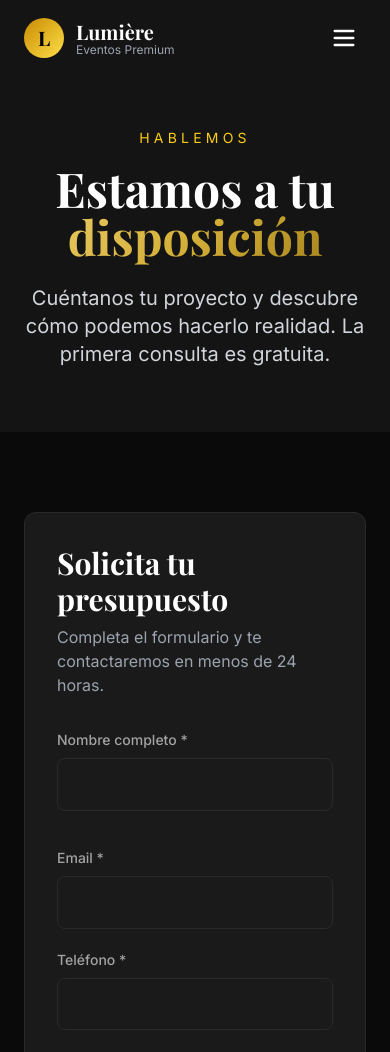
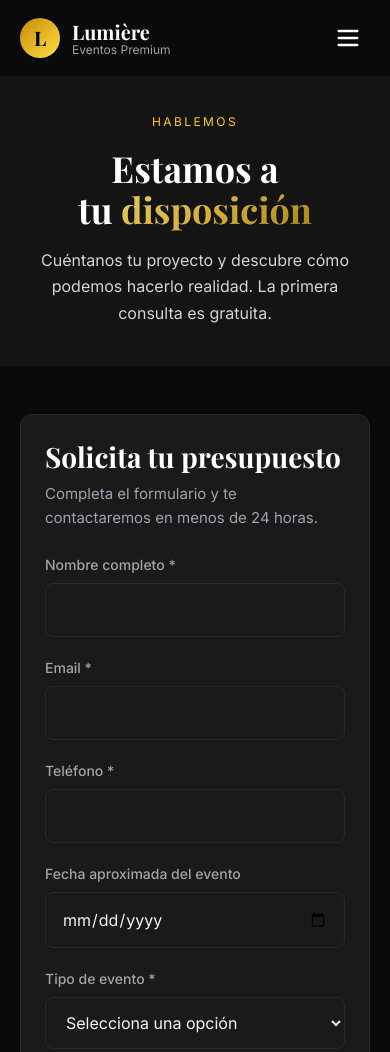
Before and after one commit to sebastianchavez/productora-eventos-01, a plain HTML site: page contacto.html in a window 390 px wide. Shown: the top 1052 px of the page. Drawn offline with nearby package versions, Linux system fonts and the light colour scheme.

Commit message:
fix responsive

```diff
--- a/contacto.html
+++ b/contacto.html
@@ -28,7 +28,7 @@
   <div id="navbar-container"></div>
 
   <!-- HERO -->
-  <section class="pt-32 pb-16 px-6 bg-[#141414] text-center">
+  <section class="page-hero pt-32 pb-16 px-6 bg-[#141414] text-center">
     <div class="max-w-5xl mx-auto">
       <p class="text-yellow-400 uppercase tracking-[0.3em] text-sm mb-4 animate-fade-in-up">Hablemos</p>
       <h1 class="font-serif text-5xl md:text-7xl font-bold mb-6 animate-fade-in-up delay-100">
@@ -41,12 +41,12 @@
   </section>
 
   <!-- FORMULARIO + INFO -->
-  <section class="py-20 px-6">
+  <section class="contact-section py-20 px-6">
     <div class="max-w-6xl mx-auto">
       <div class="grid lg:grid-cols-5 gap-12">
         <!-- FORMULARIO -->
         <div class="lg:col-span-3 reveal-left">
-          <div class="card p-8">
+          <div class="contact-form-card card p-8">
             <h2 class="font-serif text-3xl font-bold mb-2 text-white">Solicita tu presupuesto</h2>
             <p class="text-gray-400 mb-8">Completa el formulario y te contactaremos en menos de 24 horas.</p>
 
--- a/css/styles.css
+++ b/css/styles.css
@@ -1016,3 +1016,146 @@ body {
 .form-success.visible {
   display: flex;
 }
+
+/* Ajustes compartidos para pantallas pequeñas. */
+@media (max-width: 639px) {
+  .navbar {
+    padding-block: 0.75rem;
+    background-color: rgba(10, 10, 10, 0.95);
+  }
+
+  .navbar > div[class],
+  body > section[class],
+  .hero .hero-content,
+  footer > div[class] {
+    padding-inline: 1.25rem;
+  }
+
+  body > section:not(.hero):not(.page-hero) {
+    padding-block: 3rem;
+  }
+
+  body > .page-hero {
+    padding-top: 7rem;
+    padding-bottom: 2.5rem;
+  }
+
+  body > section h1.font-serif {
+    font-size: clamp(2.25rem, 9vw, 2.75rem);
+    line-height: 1.15;
+    overflow-wrap: break-word;
+  }
+
+  .page-hero h1 {
+    margin-bottom: 1rem;
+    text-wrap: balance;
+  }
+
+  .page-hero h1 + p,
+  .hero-content > h1 + p {
+    font-size: 1rem;
+    line-height: 1.65;
+  }
+
+  .page-hero > div > p:first-child,
+  .hero-content > p:first-child {
+    font-size: 0.75rem;
+    letter-spacing: 0.2em;
+    margin-bottom: 1rem;
+  }
+
+  body > section h2.font-serif {
+    font-size: clamp(1.75rem, 7vw, 2rem);
+    line-height: 1.25;
+    overflow-wrap: break-word;
+  }
+
+  body > .hero {
+    min-height: 100svh;
+    padding-block: 7rem 3rem;
+  }
+
+  .hero-content > .animate-float {
+    position: static;
+    width: fit-content;
+    margin: 2rem auto 0;
+    transform: none;
+  }
+
+  .contact-section > div > .grid {
+    gap: 2rem;
+  }
+
+  .contact-section .card {
+    padding: 1.5rem;
+  }
+
+  .contact-form-card > p {
+    font-size: 0.9375rem;
+    line-height: 1.6;
+    margin-bottom: 1.5rem;
+  }
+
+  .contact-form-card form > .grid {
+    row-gap: 0;
+  }
+
+  .reveal-left,
+  .reveal-right {
+    transform: translateY(24px);
+  }
+
+  .contact-section .grid > *,
+  .contact-section li > div {
+    min-width: 0;
+  }
+
+  .contact-section a {
+    overflow-wrap: anywhere;
+  }
+
+  .form-input,
+  .form-select,
+  .form-textarea {
+    min-width: 0;
+    max-width: 100%;
+    font-size: 1rem;
+  }
+
+  .gallery-grid {
+    grid-template-columns: minmax(0, 1fr);
+  }
+
+  .pricing-card {
+    padding: 2rem 1.5rem;
+  }
+
+  .pricing-price {
+    font-size: clamp(2rem, 9vw, 3rem);
+  }
+
+  .pricing-card.featured,
+  .pricing-card.featured:hover {
+    transform: none;
+  }
+
+  .mobile-menu {
+    height: 100dvh;
+  }
+
+  footer .border-t.flex {
+    text-align: center;
+  }
+
+  footer .border-t.flex > div {
+    flex-wrap: wrap;
+    justify-content: center;
+    gap: 0.75rem 1.5rem;
+  }
+}
+
+@media (hover: none) {
+  .card:hover {
+    transform: none;
+  }
+}
```
Also changed, not shown: galeria.html (+1 -1 lines), precios.html (+1 -1 lines), privacidad.html (+1 -1 lines), servicios.html (+1 -1 lines), sobre-nosotros.html (+1 -1 lines), terminos.html (+1 -1 lines).
